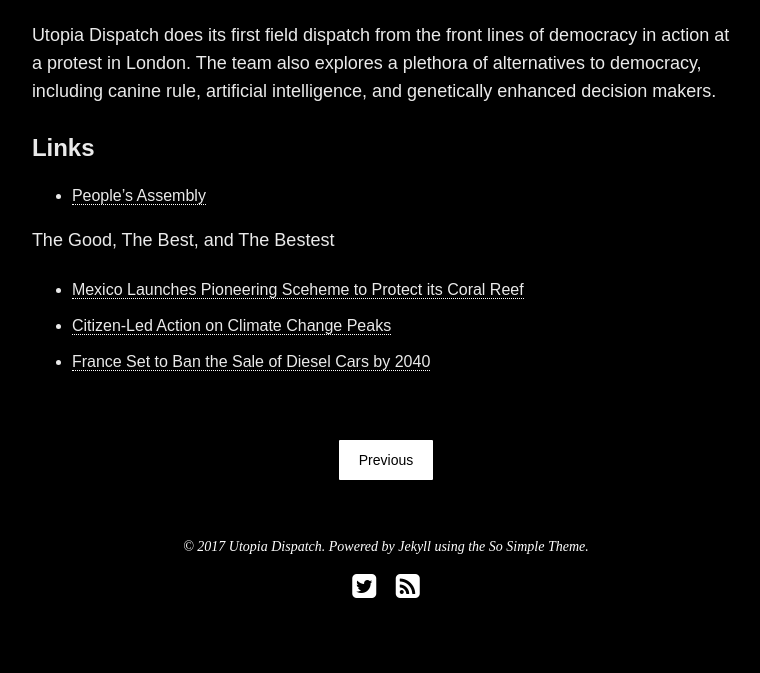
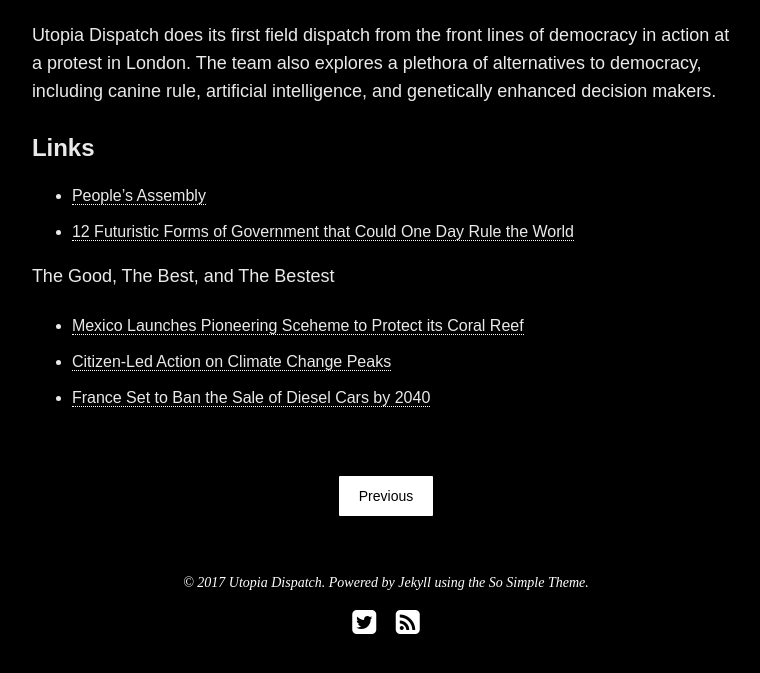
Before and after one commit to utopiadispatch/utopiadispatch.github.io, a Jekyll site: the page built from _posts/episodes/2017-08-14-episode-4-its-all-quite-complicated.md, in a window 1280 px wide, cut to the strip 870-1604 px from the top of the page. Shown: the top 673 px of the strip, without its empty margins (254-1014 px from the left). Built offline with Jekyll 4.4.1, drawn with Linux system fonts in a browser that asks for light colours; nearby versions of some CDN libraries.

Commit message:
add futuristic govts link ep 4

```diff
--- a/_posts/episodes/2017-08-14-episode-4-its-all-quite-complicated.md
+++ b/_posts/episodes/2017-08-14-episode-4-its-all-quite-complicated.md
@@ -18,6 +18,7 @@
 #### Links
 
 - [People's Assembly](https://en.wikipedia.org/wiki/People%27s_Assembly_Against_Austerity)
+- [12 Futuristic Forms of Government that Could One Day Rule the World](http://io9.gizmodo.com/12-futuristic-forms-of-government-that-could-one-day-ru-1589833046)
 
 The Good, The Best, and The Bestest
 
```
